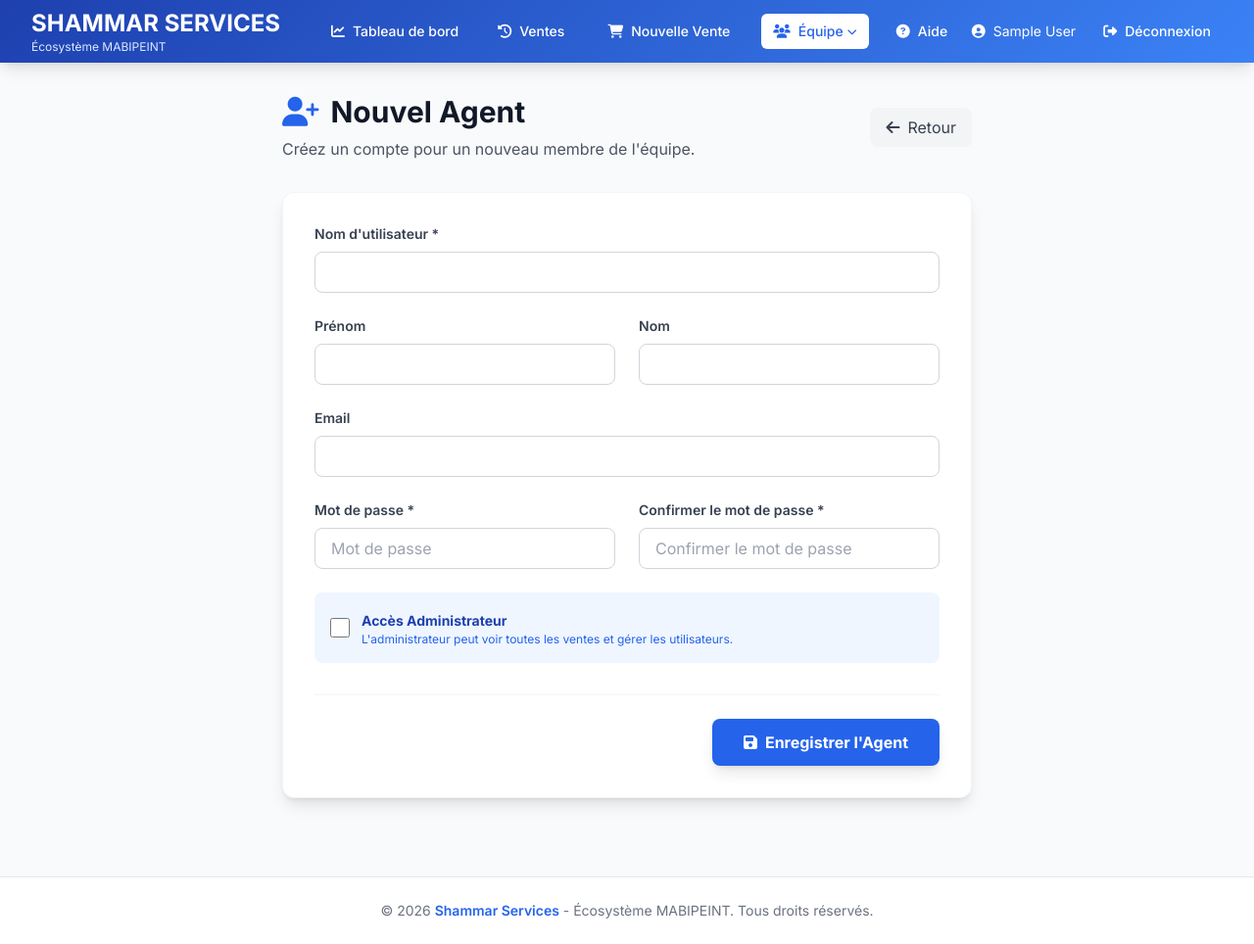
After one commit to chadrackmbupiokajess/Shammar-Services, a Django app: page /utilisateurs/ajouter/ in a window 1280 px wide. The commit adds this page. Shown: the whole page at 98% size. Run offline with Django 5.2, Linux system fonts and the light colour scheme; the visitor is signed in with stand-in values (Sample User, id 1); some libraries are stand-ins or nearby versions.

Commit message:
ajout admin

```diff
--- a/mabipint/forms.py
+++ b/mabipint/forms.py
@@ -1,5 +1,50 @@
 from django import forms
+from django.contrib.auth.models import User
 from .models import Devis, LigneDevis
+
+
+class UserCreateForm(forms.ModelForm):
+    """Formulaire pour créer un nouvel agent"""
+    password = forms.CharField(
+        label="Mot de passe",
+        widget=forms.PasswordInput(attrs={
+            'class': 'w-full px-4 py-2 border border-gray-300 rounded-lg focus:ring-2 focus:ring-blue-500 focus:border-transparent',
+            'placeholder': 'Mot de passe'
+        })
+    )
+    confirm_password = forms.CharField(
+        label="Confirmer le mot de passe",
+        widget=forms.PasswordInput(attrs={
+            'class': 'w-full px-4 py-2 border border-gray-300 rounded-lg focus:ring-2 focus:ring-blue-500 focus:border-transparent',
+            'placeholder': 'Confirmer le mot de passe'
+        })
+    )
+
+    class Meta:
+        model = User
+        fields = ['username', 'first_name', 'last_name', 'email', 'is_superuser']
+        labels = {
+            'username': "Nom d'utilisateur",
+            'first_name': "Prénom",
+            'last_name': "Nom",
+            'email': "Email",
+            'is_superuser': "Accès Administrateur",
+        }
+        widgets = {
+            'username': forms.TextInput(attrs={'class': 'w-full px-4 py-2 border border-gray-300 rounded-lg focus:ring-2 focus:ring-blue-500 focus:border-transparent'}),
+            'first_name': forms.TextInput(attrs={'class': 'w-full px-4 py-2 border border-gray-300 rounded-lg focus:ring-2 focus:ring-blue-500 focus:border-transparent'}),
+            'last_name': forms.TextInput(attrs={'class': 'w-full px-4 py-2 border border-gray-300 rounded-lg focus:ring-2 focus:ring-blue-500 focus:border-transparent'}),
+            'email': forms.EmailInput(attrs={'class': 'w-full px-4 py-2 border border-gray-300 rounded-lg focus:ring-2 focus:ring-blue-500 focus:border-transparent'}),
+            'is_superuser': forms.CheckboxInput(attrs={'class': 'w-5 h-5 text-blue-600 border-gray-300 rounded focus:ring-blue-500'}),
+        }
+
+    def clean(self):
+        cleaned_data = super().clean()
+        password = cleaned_data.get("password")
+        confirm_password = cleaned_data.get("confirm_password")
+        if password != confirm_password:
+            raise forms.ValidationError("Les mots de passe ne correspondent pas.")
+        return cleaned_data
 
 
 class DevisForm(forms.ModelForm):
--- a/mabipint/templates/mabipint/base.html
+++ b/mabipint/templates/mabipint/base.html
@@ -108,9 +108,20 @@
                         </a>
 
                         {% if user.is_superuser %}
-                        <a href="{% url 'user_list' %}" class="{% if url_name == 'user_list' %}bg-white text-blue-600{% else %}text-white hover:bg-blue-700{% endif %} px-3 py-2 rounded-md text-sm font-medium transition flex items-center">
-                            <i class="fas fa-users mr-2"></i>Équipe
-                        </a>
+                        <div class="relative group">
+                            <button class="{% if url_name == 'user_list' or url_name == 'user_create' %}bg-white text-blue-600{% else %}text-white hover:bg-blue-700{% endif %} px-3 py-2 rounded-md text-sm font-medium transition flex items-center h-full">
+                                <i class="fas fa-users mr-2"></i>Équipe
+                                <i class="fas fa-chevron-down ml-1 text-[10px]"></i>
+                            </button>
+                            <div class="absolute left-0 mt-0 w-48 bg-white rounded-md shadow-xl py-2 z-50 hidden group-hover:block border border-gray-100 animate-fade-in">
+                                <a href="{% url 'user_list' %}" class="block px-4 py-2 text-sm text-gray-700 hover:bg-blue-50 hover:text-blue-600">
+                                    <i class="fas fa-list-ul mr-2"></i>Gérer l'équipe
+                                </a>
+                                <a href="{% url 'user_create' %}" class="block px-4 py-2 text-sm text-gray-700 hover:bg-blue-50 hover:text-blue-600">
+                                    <i class="fas fa-plus-circle mr-2"></i>Ajouter un agent
+                                </a>
+                            </div>
+                        </div>
                         {% endif %}
 
                         <a href="{% url 'aide_statuts' %}" class="{% if url_name == 'aide_statuts' %}bg-white text-blue-600{% else %}text-white hover:bg-blue-700{% endif %} px-3 py-2 rounded-md text-sm font-medium transition flex items-center">
@@ -158,7 +169,10 @@
 
                 {% if user.is_superuser %}
                 <a href="{% url 'user_list' %}" class="{% if url_name == 'user_list' %}bg-white text-blue-600{% else %}text-white hover:bg-blue-700{% endif %} block px-3 py-2 rounded-md text-base font-medium">
-                    <i class="fas fa-users mr-2"></i>Équipe
+                    <i class="fas fa-users mr-2"></i>Gérer l'équipe
+                </a>
+                <a href="{% url 'user_create' %}" class="{% if url_name == 'user_create' %}bg-white text-blue-600{% else %}text-white hover:bg-blue-700{% endif %} block px-3 py-2 rounded-md text-base font-medium">
+                    <i class="fas fa-plus-circle mr-2"></i>Ajouter un agent
                 </a>
                 {% endif %}
 
--- /dev/null
+++ b/mabipint/templates/mabipint/user_create.html
@@ -0,0 +1,91 @@
+{% extends 'mabipint/base.html' %}
+
+{% block title %}Ajouter un agent - MABIPEINT{% endblock %}
+
+{% block content %}
+<div class="max-w-3xl mx-auto px-4 sm:px-6 lg:px-8">
+
+    <!-- En-tête -->
+    <div class="mb-8 flex justify-between items-center">
+        <div>
+            <h1 class="text-3xl font-bold text-gray-900">
+                <i class="fas fa-user-plus text-blue-600 mr-3"></i>Nouvel Agent
+            </h1>
+            <p class="text-gray-600 mt-2">Créez un compte pour un nouveau membre de l'équipe.</p>
+        </div>
+        <a href="{% url 'user_list' %}" class="bg-gray-100 text-gray-700 px-4 py-2 rounded-lg hover:bg-gray-200 transition flex items-center">
+            <i class="fas fa-arrow-left mr-2"></i>Retour
+        </a>
+    </div>
+
+    <!-- Formulaire -->
+    <div class="bg-white rounded-xl shadow-lg overflow-hidden border border-gray-100">
+        <form method="POST" class="p-6 md:p-8">
+            {% csrf_token %}
+
+            <div class="grid grid-cols-1 md:grid-cols-2 gap-6">
+                <!-- Username -->
+                <div class="md:col-span-2">
+                    <label class="block text-sm font-semibold text-gray-700 mb-2">{{ form.username.label }} *</label>
+                    {{ form.username }}
+                    {% if form.username.errors %}
+                    <p class="mt-1 text-sm text-red-600">{{ form.username.errors.0 }}</p>
+                    {% endif %}
+                </div>
+
+                <!-- First Name -->
+                <div>
+                    <label class="block text-sm font-semibold text-gray-700 mb-2">{{ form.first_name.label }}</label>
+                    {{ form.first_name }}
+                </div>
+
+                <!-- Last Name -->
+                <div>
+                    <label class="block text-sm font-semibold text-gray-700 mb-2">{{ form.last_name.label }}</label>
+                    {{ form.last_name }}
+                </div>
+
+                <!-- Email -->
+                <div class="md:col-span-2">
+                    <label class="block text-sm font-semibold text-gray-700 mb-2">{{ form.email.label }}</label>
+                    {{ form.email }}
+                </div>
+
+                <!-- Password -->
+                <div>
+                    <label class="block text-sm font-semibold text-gray-700 mb-2">{{ form.password.label }} *</label>
+                    {{ form.password }}
+                    {% if form.password.errors %}
+                    <p class="mt-1 text-sm text-red-600">{{ form.password.errors.0 }}</p>
+                    {% endif %}
+                </div>
+
+                <!-- Confirm Password -->
+                <div>
+                    <label class="block text-sm font-semibold text-gray-700 mb-2">{{ form.confirm_password.label }} *</label>
+                    {{ form.confirm_password }}
+                    {% if form.confirm_password.errors %}
+                    <p class="mt-1 text-sm text-red-600">{{ form.confirm_password.errors.0 }}</p>
+                    {% endif %}
+                </div>
+
+                <!-- Admin Checkbox -->
+                <div class="md:col-span-2 flex items-center p-4 bg-blue-50 rounded-lg">
+                    {{ form.is_superuser }}
+                    <div class="ml-3">
+                        <label for="{{ form.is_superuser.id_for_label }}" class="text-sm font-bold text-blue-800">Accès Administrateur</label>
+                        <p class="text-xs text-blue-600">L'administrateur peut voir toutes les ventes et gérer les utilisateurs.</p>
+                    </div>
+                </div>
+            </div>
+
+            <div class="mt-8 pt-6 border-t border-gray-100 flex justify-end">
+                <button type="submit" class="bg-blue-600 text-white px-8 py-3 rounded-lg font-bold hover:bg-blue-700 shadow-lg transition transform hover:-translate-y-1">
+                    <i class="fas fa-save mr-2"></i>Enregistrer l'Agent
+                </button>
+            </div>
+        </form>
+    </div>
+
+</div>
+{% endblock %}
--- a/mabipint/urls.py
+++ b/mabipint/urls.py
@@ -11,6 +11,7 @@ urlpatterns = [
 
     # Utilisateurs (Admin seulement)
     path('utilisateurs/', views.user_list, name='user_list'),
+    path('utilisateurs/ajouter/', views.user_create, name='user_create'),
 
     # Aide
     path('aide/statuts/', views.aide_statuts, name='aide_statuts'),
--- a/mabipint/views.py
+++ b/mabipint/views.py
@@ -8,7 +8,7 @@ from django.db import transaction
 from django.utils import timezone
 from datetime import datetime, timedelta
 from .models import Devis, LigneDevis
-from .forms import DevisForm, LigneDevisForm
+from .forms import DevisForm, LigneDevisForm, UserCreateForm
 import json
 from decimal import Decimal
 from django.db.models import Sum
@@ -117,6 +117,24 @@ def user_list(request):
         })
 
     return render(request, 'mabipint/user_list.html', {'user_data': user_data})
+
+
+@login_required
+@user_passes_test(lambda u: u.is_superuser)
+def user_create(request):
+    """Créer un nouvel agent (Admin seulement)"""
+    if request.method == 'POST':
+        form = UserCreateForm(request.POST)
+        if form.is_valid():
+            user = form.save(commit=False)
+            user.set_password(form.cleaned_data['password'])
+            user.save()
+            messages.success(request, f"L'agent {user.username} a été créé avec succès.")
+            return redirect('user_list')
+    else:
+        form = UserCreateForm()
+
+    return render(request, 'mabipint/user_create.html', {'form': form})
 
 
 @login_required
```
Also changed, not shown: mabipint/templates/mabipint/user_list.html (+12 -5 lines).
